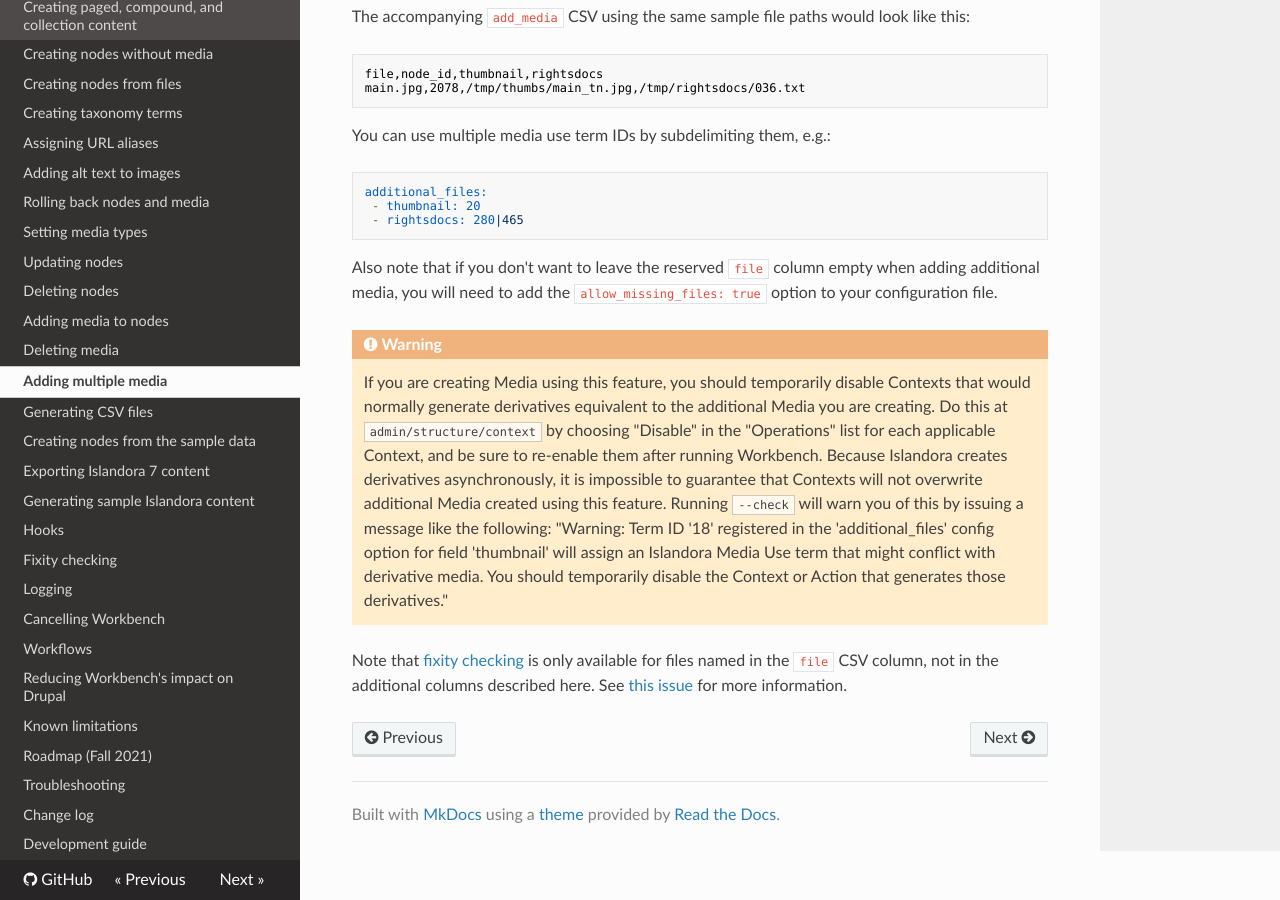
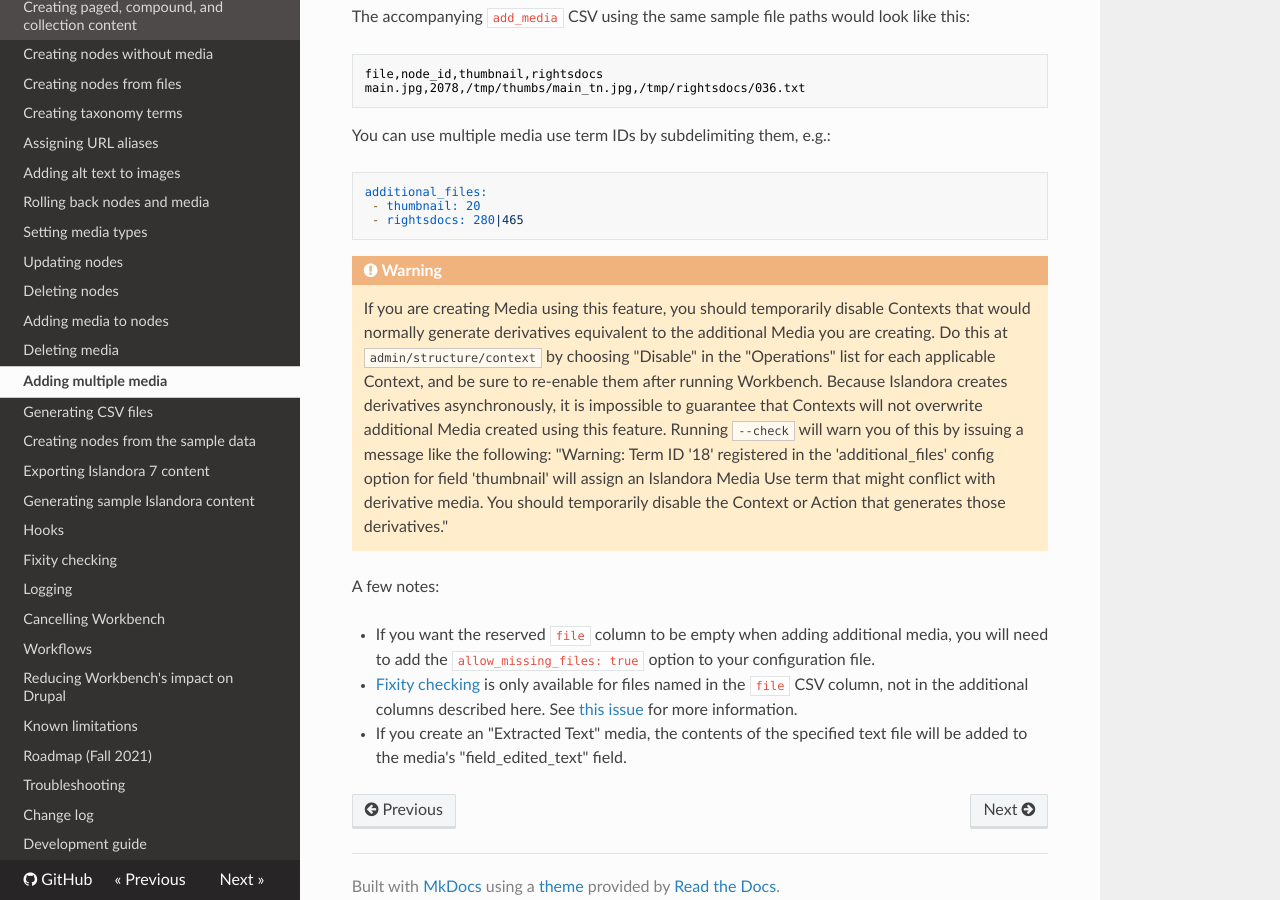
Before and after one commit to mjordan/islandora_workbench_docs, an MkDocs documentation site: the page built from docs/adding_multiple_media.md, in a window 1280 px wide and 900 px high, scrolled down 766 px. Built offline with MkDocs 1.6.1, drawn with Linux system fonts in a browser that asks for light colours; nearby versions of some CDN libraries.

Commit message:
Added notes about autopopulating Extracted Text medias' field_edited_text field.

````diff
--- a/docs/adding_multiple_media.md
+++ b/docs/adding_multiple_media.md
@@ -33,9 +33,11 @@ additional_files:
  - rightsdocs: 280|465
 ```
 
-Also note that if you don't want to leave the reserved `file` column empty when adding additional media, you will need to add the `allow_missing_files: true` option to your configuration file.
-
 !!! warning
     If you are creating Media using this feature, you should temporarily disable Contexts that would normally generate derivatives equivalent to the additional Media you are creating. Do this at `admin/structure/context` by choosing "Disable" in the "Operations" list for each applicable Context, and be sure to re-enable them after running Workbench. Because Islandora creates derivatives asynchronously, it is impossible to guarantee that Contexts will not overwrite additional Media created using this feature. Running `--check` will warn you of this by issuing a message like the following: "Warning: Term ID '18' registered in the 'additional_files' config option for field 'thumbnail' will assign an Islandora Media Use term that might conflict with derivative media. You should temporarily disable the Context or Action that generates those derivatives."
 
-Note that [fixity checking](/islandora_workbench_docs/fixity) is only available for files named in the `file` CSV column, not in the additional columns described here. See [this issue](https://github.com/mjordan/islandora_workbench/issues/307) for more information.
+A few notes:
+
+* If you want the reserved `file` column to be empty when adding additional media, you will need to add the `allow_missing_files: true` option to your configuration file.
+* [Fixity checking](/islandora_workbench_docs/fixity) is only available for files named in the `file` CSV column, not in the additional columns described here. See [this issue](https://github.com/mjordan/islandora_workbench/issues/307) for more information.
+* If you create an "Extracted Text" media, the contents of the specified text file will be added to the media's "field_edited_text" field.
````
Also changed, not shown: docs/adding_media.md (+3 -0 lines), docs/changelog.md (+3 -1 lines).
